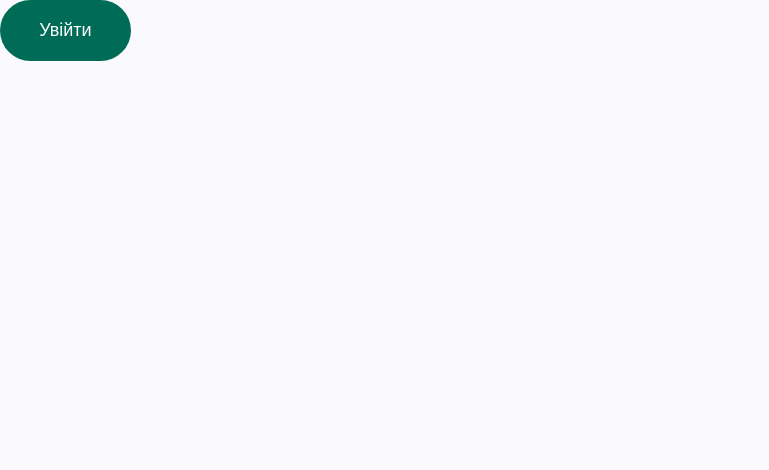
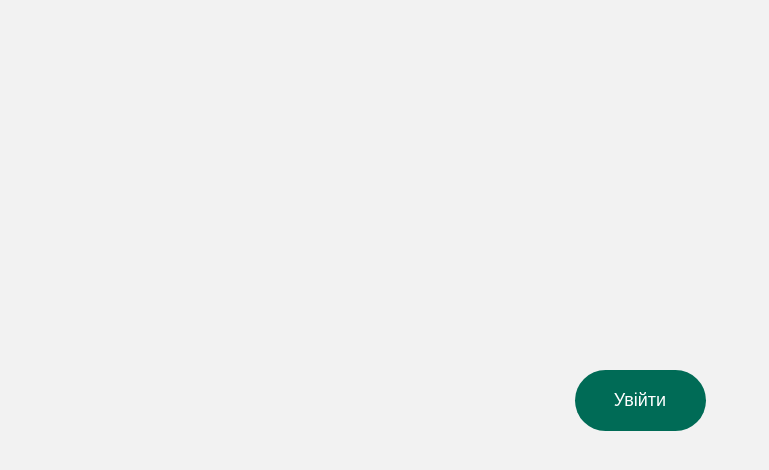
Before and after one commit to VolodymyrSushynskyi/Vevada, an Angular app in the folder src/frontend/: page / in a window 1280 px wide. Shown: the top 470 px of the page, without its empty margins (0-769 px from the left). Built offline with nearby package versions, Linux system fonts and the light colour scheme.

Commit message:
implement copilot suggestions

```diff
--- a/src/frontend/src/app/features/auth/components/auth-wrapper/auth-wrapper.css
+++ b/src/frontend/src/app/features/auth/components/auth-wrapper/auth-wrapper.css
@@ -80,7 +80,7 @@
 }
 
 .panel-logo {
-  display: flex;
+  margin: auto;
   justify-content: center;
   align-items: center;
   position: relative;
--- a/src/frontend/src/app/features/auth/components/auth-wrapper/auth-wrapper.html
+++ b/src/frontend/src/app/features/auth/components/auth-wrapper/auth-wrapper.html
@@ -18,8 +18,7 @@
     <div class="overlay">
       <div class="overlay-panel overlay-right">
         <div class="panel-logo">
-          <app-brand-logo-with-text variant="vertical-right" textSize="128px" iconSize="160px">
-          </app-brand-logo-with-text>
+          <app-brand-logo-with-text textSize="128px" iconSize="160px"> </app-brand-logo-with-text>
         </div>
         <div class="panel-footer">
           <p>Вже зареєстровані?</p>
--- a/src/frontend/src/app/features/auth/components/auth-wrapper/auth-wrapper.ts
+++ b/src/frontend/src/app/features/auth/components/auth-wrapper/auth-wrapper.ts
@@ -1,11 +1,10 @@
 import { Component } from '@angular/core';
-import { CommonModule } from '@angular/common';
+import { CommonModule, Location } from '@angular/common';
 import { SubButton } from '../../../../shared/components/sub-button/sub-button';
 import { RegisterForm } from '../register-form/register-form';
 import { LoginForm } from '../login-form/login-form';
 import { BrandLogoWithText } from '../../../../shared/components/brand-logo-with-text/brand-logo-with-text';
 import { CloseButton } from '../../../../shared/components/close-button/close-button';
-import { Router } from '@angular/router';
 
 @Component({
   selector: 'app-auth-wrapper',
@@ -15,7 +14,7 @@ import { Router } from '@angular/router';
   styleUrl: './auth-wrapper.css',
 })
 export class AuthWrapper {
-  constructor(private router: Router) {}
+  constructor(private location: Location) {}
 
   isLoginActive = false;
 
@@ -24,6 +23,6 @@ export class AuthWrapper {
   }
 
   onClose() {
-    window.history.back();
+    this.location.back();
   }
 }
--- a/src/frontend/src/app/features/client/pages/home/home.css
+++ b/src/frontend/src/app/features/client/pages/home/home.css
@@ -0,0 +1,8 @@
+.page-container {
+  display: flex;
+  justify-content: center;
+  align-items: center;
+  min-height: 100vh;
+  width: 100%;
+  background-color: var(--grey-50);
+}
--- a/src/frontend/src/app/features/client/pages/home/home.html
+++ b/src/frontend/src/app/features/client/pages/home/home.html
@@ -1 +1,3 @@
-<app-main-button label="Увійти" routerLink="/login"></app-main-button>
+<div class="page-container">
+  <app-main-button label="Увійти" routerLink="/login"></app-main-button>
+</div>
--- a/src/frontend/src/app/features/client/pages/home/home.ts
+++ b/src/frontend/src/app/features/client/pages/home/home.ts
@@ -1,12 +1,11 @@
 import { Component } from '@angular/core';
 import { CommonModule } from '@angular/common';
-import { RouterModule } from '@angular/router';
 import { RouterLink } from '@angular/router';
 import { MainButton } from '../../../../shared/components/main-button/main-button';
 
 @Component({
   selector: 'app-home',
-  imports: [CommonModule, RouterModule, RouterLink, MainButton],
+  imports: [CommonModule, RouterLink, MainButton],
   templateUrl: './home.html',
   styleUrl: './home.css',
 })
--- a/src/frontend/src/app/shared/components/brand-logo-with-text/brand-logo-with-text.css
+++ b/src/frontend/src/app/shared/components/brand-logo-with-text/brand-logo-with-text.css
@@ -6,14 +6,21 @@
 
 .brand-text {
   font-family: 'Kaushan Script', cursive;
-  color: #ffffff;
+  color: var(--white);
   line-height: 1;
   white-space: nowrap;
 }
 
+.icon-anchor {
+  position: relative;
+  width: 0;
+  height: 0;
+}
+
 .brand-icon {
-  margin-left: -110px;
-  /* Чуть-чуть приподнимаем */
-  margin-top: -180px;
+  position: absolute;
+  top: 0;
+  left: 0;
+  transform: translate(-75%, -110%);
   z-index: 2;
 }
--- a/src/frontend/src/app/shared/components/brand-logo-with-text/brand-logo-with-text.html
+++ b/src/frontend/src/app/shared/components/brand-logo-with-text/brand-logo-with-text.html
@@ -3,6 +3,7 @@
     <span class="brand-text" [style.font-size]="textSize">Vevada</span>
   </div>
 
+  <div class="icon-anchor">
     <mat-icon
       svgIcon="icon-white-logo"
       class="brand-icon"
@@ -10,3 +11,4 @@
       [style.height]="iconSize"
     ></mat-icon>
   </div>
+</div>
--- a/src/frontend/src/app/shared/components/brand-logo-with-text/brand-logo-with-text.ts
+++ b/src/frontend/src/app/shared/components/brand-logo-with-text/brand-logo-with-text.ts
@@ -11,5 +11,5 @@ import { MatIconModule } from '@angular/material/icon';
 })
 export class BrandLogoWithText {
   @Input() textSize: string = '64px';
-  @Input() iconSize: string = '60px';
+  @Input() iconSize: string = '80px';
 }
```
Lines whose indentation alone changed are shown as unchanged.
